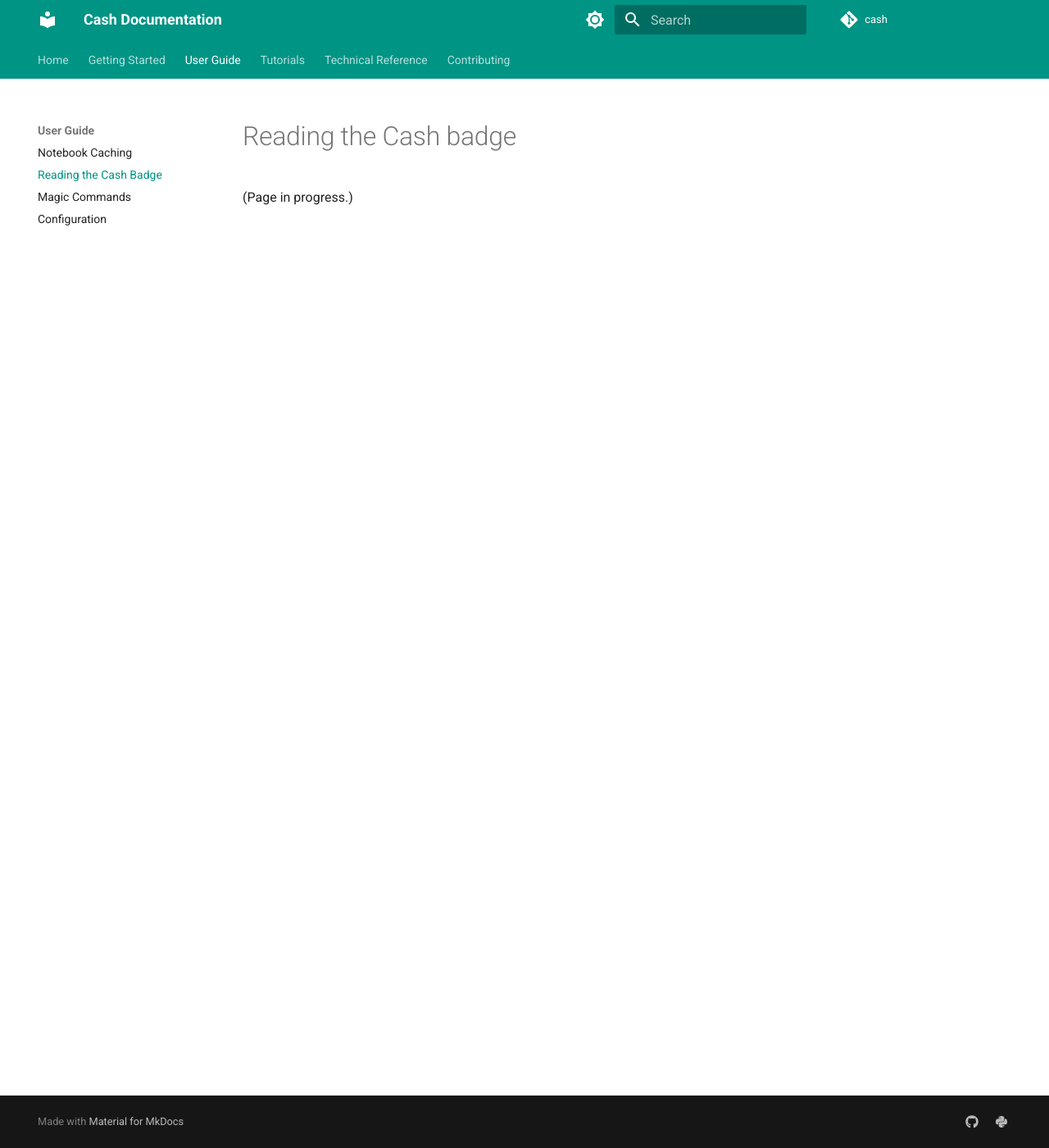
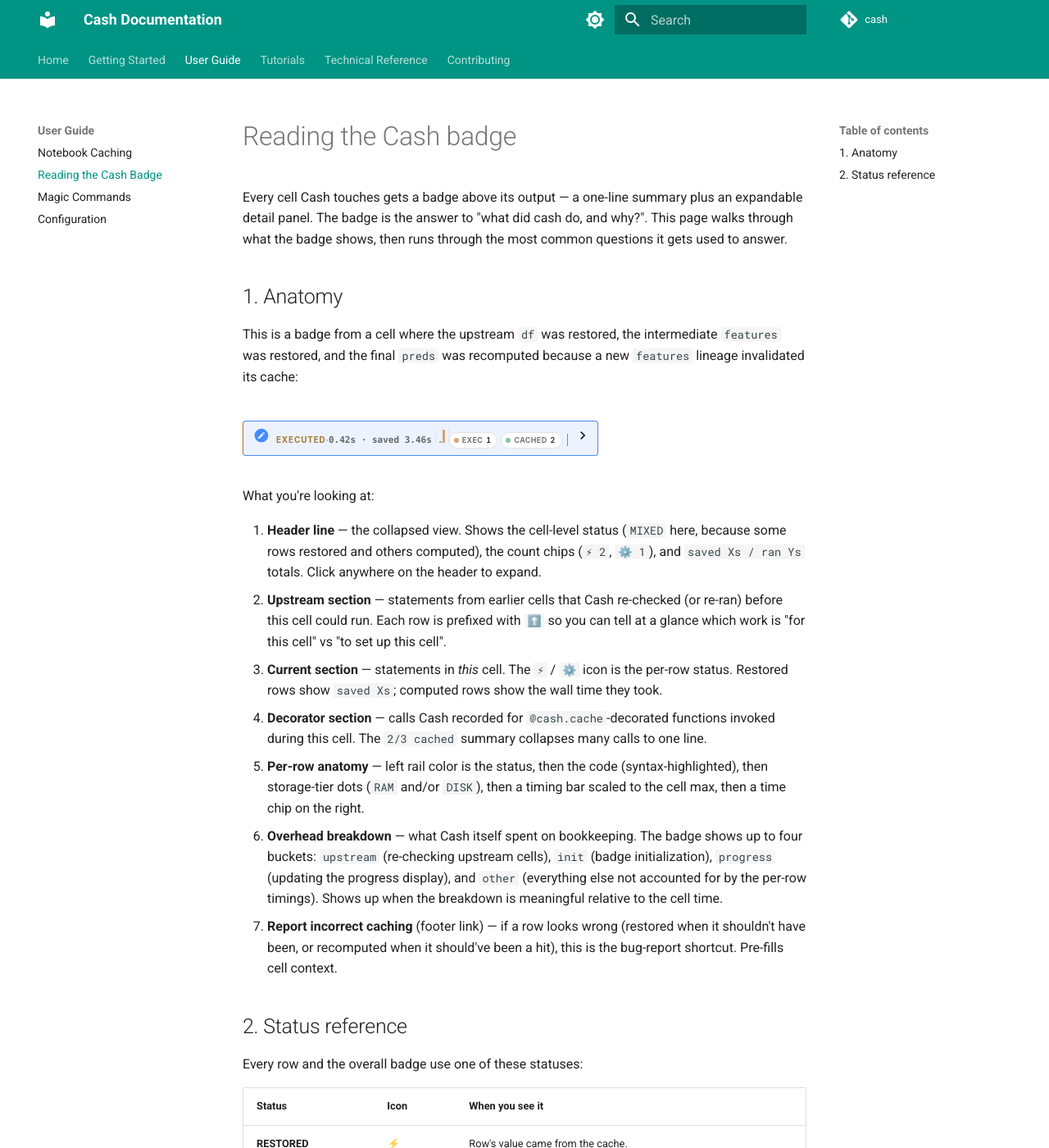
Before and after one commit to galgtonold/cash, an MkDocs documentation site: the page built from docs/badges.md, in a window 1280 px wide and 1400 px high. Shown: the whole window at 82% size. Built offline with MkDocs 1.6.1 and Material for MkDocs 9.7.7, drawn with Linux system fonts in a browser that asks for light colours; comment, search, counter and statistics services are not loaded; some of the changed text lies outside the part shown.

Commit message:
docs(badges): write intro + anatomy + status reference sections

```diff
--- a/docs/badges.md
+++ b/docs/badges.md
@@ -1,3 +1,52 @@
 # Reading the Cash badge
 
-(Page in progress.)
+Every cell Cash touches gets a badge above its output — a one-line summary plus an expandable detail panel. The badge is the answer to "what did cash do, and why?". This page walks through what the badge shows, then runs through the most common questions it gets used to answer.
+
+## 1. Anatomy
+
+This is a badge from a cell where the upstream `df` was restored, the intermediate `features` was restored, and the final `preds` was recomputed because a new `features` lineage invalidated its cache:
+
+--8<-- "docs/_badges/anatomy_hero.html"
+
+What you're looking at:
+
+1. **Header line** — the collapsed view. Shows the cell-level status (`MIXED` here, because some rows restored and others computed), the count chips (`⚡ 2`, `⚙️ 1`), and `saved Xs / ran Ys` totals. Click anywhere on the header to expand.
+2. **Upstream section** — statements from earlier cells that Cash re-checked (or re-ran) before this cell could run. Each row is prefixed with `⬆️` so you can tell at a glance which work is "for this cell" vs "to set up this cell".
+3. **Current section** — statements in *this* cell. The `⚡` / `⚙️` icon is the per-row status. Restored rows show `saved Xs`; computed rows show the wall time they took.
+4. **Decorator section** — calls Cash recorded for `@cash.cache`-decorated functions invoked during this cell. The `2/3 cached` summary collapses many calls to one line.
+5. **Per-row anatomy** — left rail color is the status, then the code (syntax-highlighted), then storage-tier dots (`RAM` and/or `DISK`), then a timing bar scaled to the cell max, then a time chip on the right.
+6. **Overhead breakdown** — what Cash itself spent on bookkeeping. The badge shows up to four buckets: `upstream` (re-checking upstream cells), `init` (badge initialization), `progress` (updating the progress display), and `other` (everything else not accounted for by the per-row timings). Shows up when the breakdown is meaningful relative to the cell time.
+7. **Report incorrect caching** (footer link) — if a row looks wrong (restored when it shouldn't have been, or recomputed when it should've been a hit), this is the bug-report shortcut. Pre-fills cell context.
+
+## 2. Status reference
+
+Every row and the overall badge use one of these statuses:
+
+| Status | Icon | When you see it |
+|---|---|---|
+| **RESTORED** | ⚡ | Row's value came from the cache. |
+| **COMPUTED** | ⚙️ | Row ran. May or may not have been stored — check the row detail for "NOT CACHED". |
+| **SKIPPED** | ⏩ | Row was unreachable on this run (downstream of a branch not taken) or its value isn't needed. |
+| **MIXED** | — | Cell-level only: some rows restored, some computed. |
+| **FUNCTION_CHANGED** | 🔄 | A helper function this row calls had its source change since the last run. |
+| **MODULE_RELOADED** | 🔄 | A tracked local import was edited; everything downstream re-runs. |
+| **WARNING** | ⚠️ | Something to look at (e.g. unseeded random); the row still ran. |
+| **ERROR** | ❌ | The statement raised. |
+
+Individual examples:
+
+--8<-- "docs/_badges/status_restored.html"
+
+--8<-- "docs/_badges/status_computed.html"
+
+--8<-- "docs/_badges/status_skipped.html"
+
+--8<-- "docs/_badges/status_mixed.html"
+
+--8<-- "docs/_badges/status_function_changed.html"
+
+--8<-- "docs/_badges/status_module_reloaded.html"
+
+--8<-- "docs/_badges/status_warning.html"
+
+--8<-- "docs/_badges/status_error.html"
```
